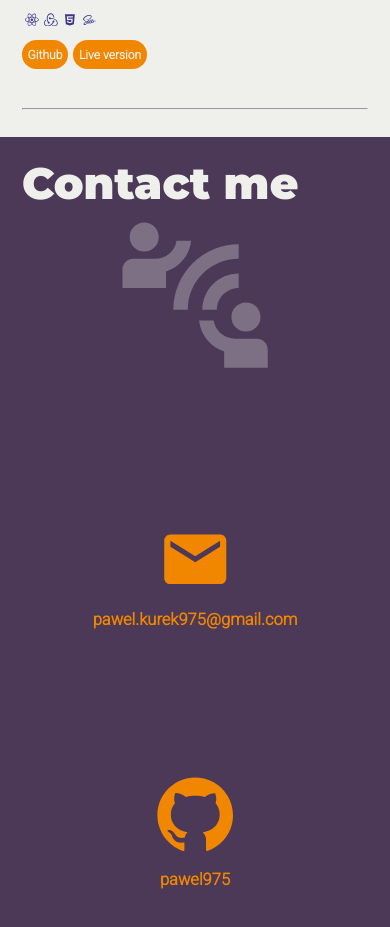
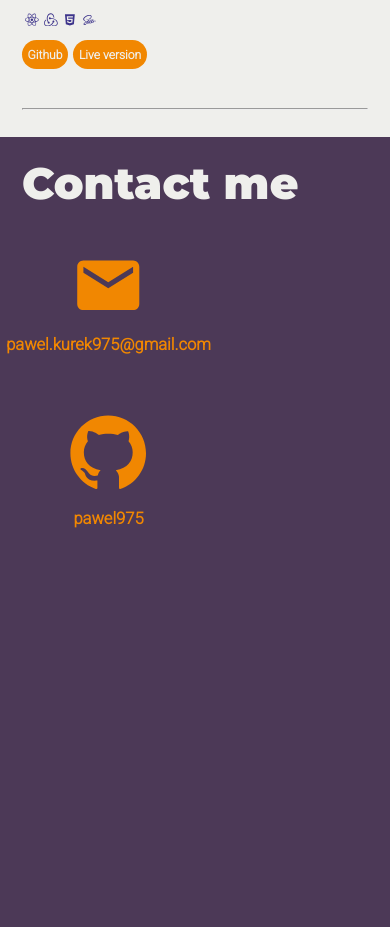
Before and after one commit to pawel975/pawel-kurek-portfolio, a React (Create React App) app: page / in a window 390 px wide. Shown: the part 3240-4167 px from the top of the page. Built offline with nearby package versions, Linux system fonts and the light colour scheme.

Commit message:
updated media queries

```diff
--- a/src/Components/Footer/Footer.js
+++ b/src/Components/Footer/Footer.js
@@ -49,7 +49,6 @@ const Footer = () => {
         <footer id='contact'>
             <header className='contact-header'>
                 <h2>Contact me</h2>
-                <ContactIcon className='contact-icon'/>
             </header>
             <div className='contact-links'>
                 <div className='contact-link-wrapper'>
--- a/src/Components/Footer/Footer.scss
+++ b/src/Components/Footer/Footer.scss
@@ -6,7 +6,7 @@ footer#contact {
     background-color: $clr-tertiary-dark;
     padding: 10rem;
     display: flex;
-    gap: 1rem;
+    gap: 2rem;
 
     @media (orientation: portrait) {
         flex-direction: column;
@@ -15,7 +15,7 @@ footer#contact {
     @media (max-width: 64rem) {
         flex-direction: column;
         padding: 2rem;
-        gap: 0;
+        // gap: 0;
     }
 
     header.contact-header {
@@ -25,25 +25,22 @@ footer#contact {
         width: 100%;
         margin: auto;
 
-        @media (max-width: 64rem) {
-            height: fit-content
-        }
-
         h2 {
             font-size: $fs-700;
             font-family: $ff-heading;
             color: $clr-primary-light;
         }
+
         .contact-icon {
             @include fontColor($clr-primary-light, 0.3);
             width: 60%;
             height: 60%;
 
-            @media (max-width: 64rem) {
-                width: 70%;
-                margin: 0;
-                margin-inline: auto;
-            }
+            // @media (max-width: 64rem) {
+            //     width: 70%;
+            //     margin: 0;
+            //     margin-inline: auto;
+            // }
         }
     }
 
@@ -53,20 +50,17 @@ footer#contact {
         display: flex;
         flex-direction: column;
         align-items: flex-start;
+        // justify-items: center;
         color: $clr-accent;
-
-        @media (max-width: 64rem) {
-            gap: 0rem;
-        }
+        gap: 2rem;
 
         div.contact-link-wrapper {
             width: 100%;
-            height: 50%;
+            height: clamp(10rem, 20%, 30rem);
             display: flex;
             gap: 1rem;
-            margin: auto;
 
-            @media (max-width: 64rem) {
+            @media (max-width: 30rem) {
                 width: 50%;
             }
 
@@ -76,7 +70,7 @@ footer#contact {
                 color: $clr-accent;
                 gap: 1rem;
 
-                @media (max-width: 64rem) {
+                @media (max-width: 30rem) {
                     width: 50%;
                     flex-direction: column;
                     margin: auto;
@@ -108,7 +102,7 @@ footer#contact {
                 gap: 1rem;
                 cursor: pointer;
 
-                @media (max-width: 64rem) {
+                @media (max-width: 30rem) {
                     width: 50%;
                     flex-direction: column;
                     margin: auto;
```
